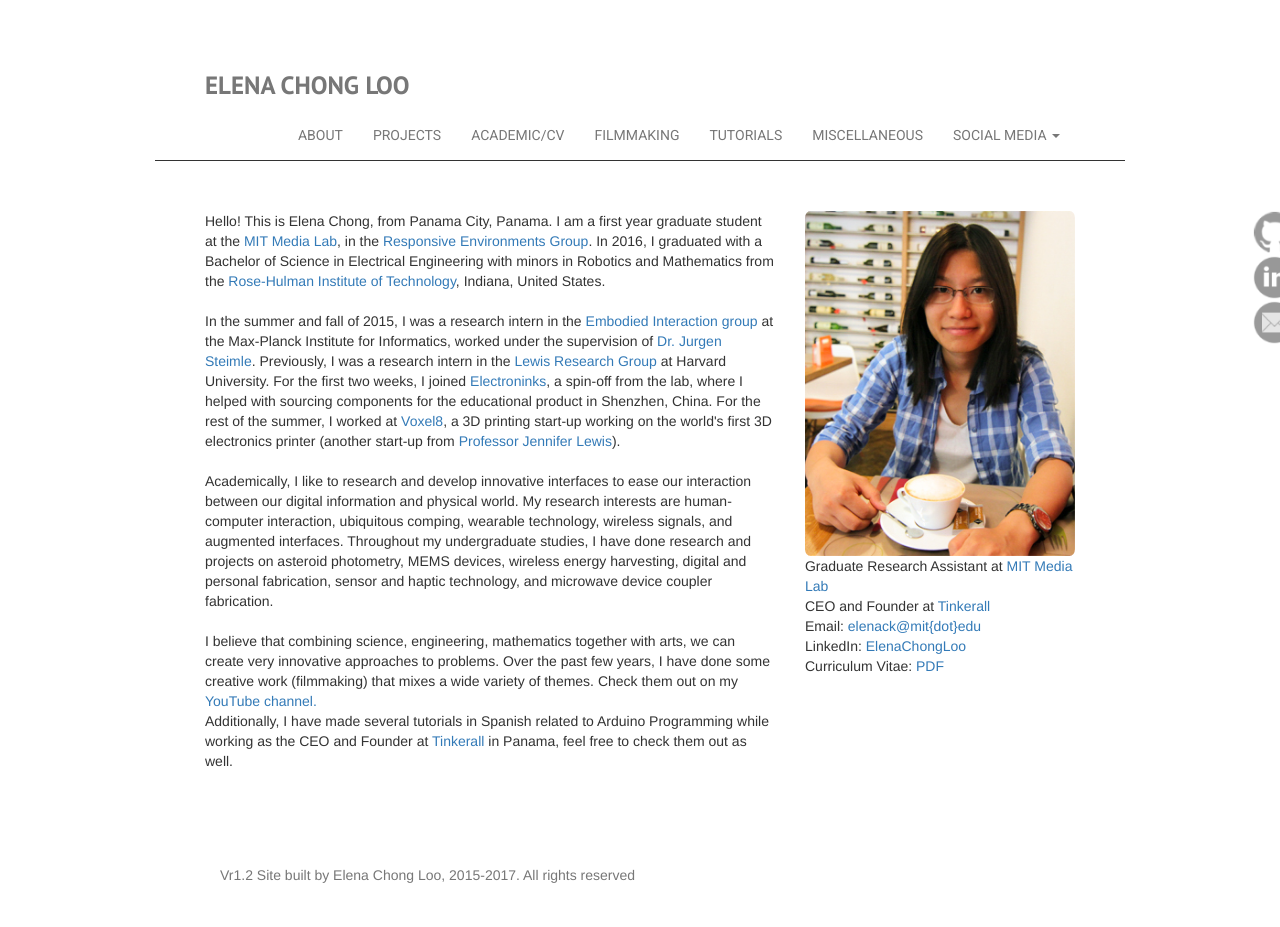
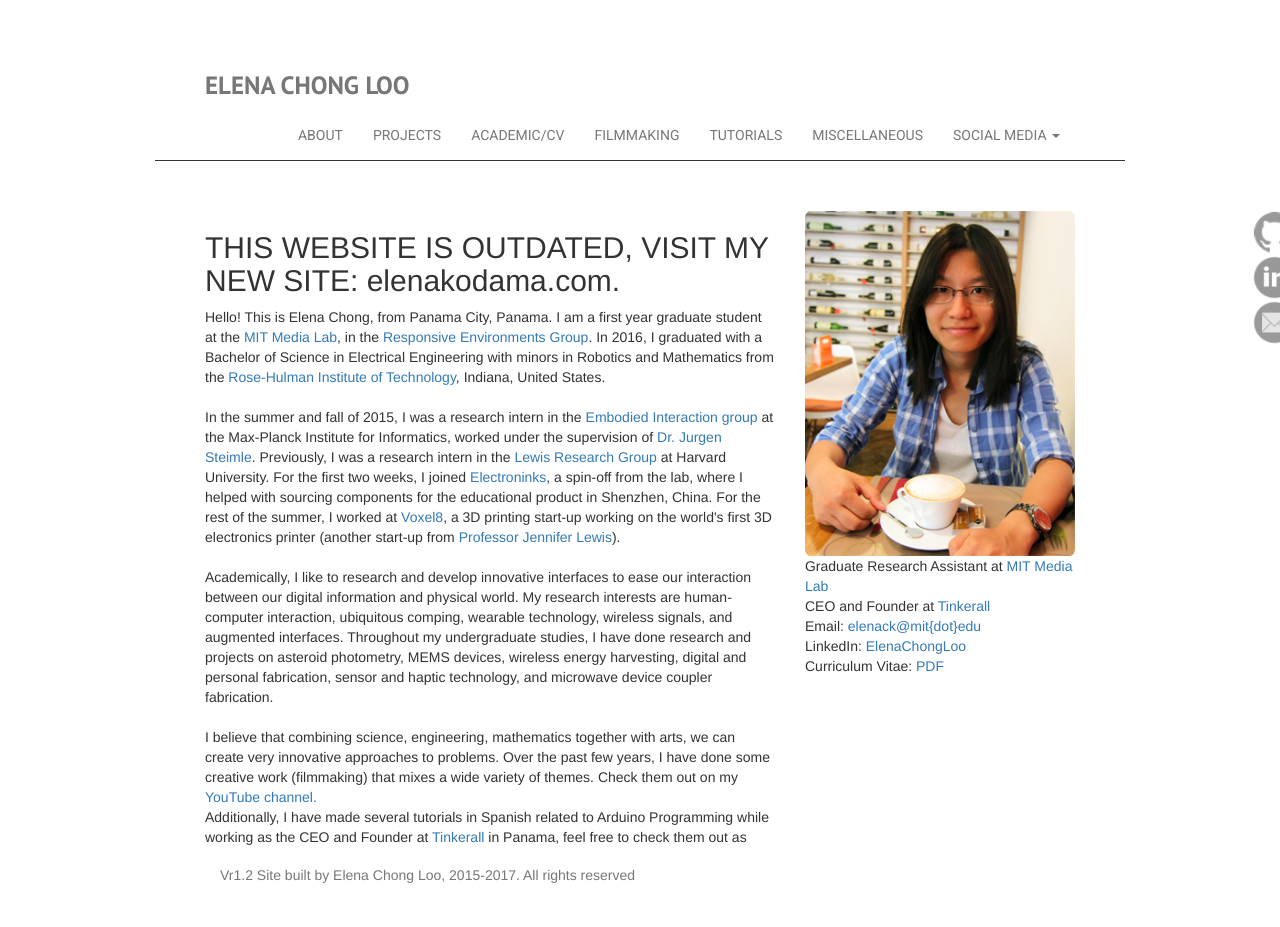
Before and after one commit to helenchg/elenachong.com, a Jekyll site: the page built from index.html, in a window 1280 px wide. Built offline with Jekyll 4.4.1, drawn with Linux system fonts in a browser that asks for light colours; nearby versions of some CDN libraries; before the commit the page ends 900 px from its top, so only the background shows below that.

Commit message:
update old website

```diff
--- a/index.html
+++ b/index.html
@@ -8,6 +8,7 @@
                 <div class = "col-md-8">
             <!-- content -->
                     <p>
+                        <h2>THIS WEBSITE IS OUTDATED, VISIT MY NEW SITE: elenakodama.com.</h2>
                         Hello! This is Elena Chong, from Panama City, Panama. I am a first year graduate student at the <a href="https://www.media.mit.edu/">MIT Media Lab</a>, in the <a href="https://resenv.media.mit.edu/#Publications">Responsive Environments Group</a>. In 2016, I graduated with a Bachelor of Science in Electrical Engineering with minors in Robotics and Mathematics from the <a href= "http://www.rose-hulman.edu">Rose-Hulman Institute of Technology</a>, Indiana, United States.<br><br>
 
                         In the summer and fall of 2015, I was a research intern in the <a href = "https://embodied.mpi-inf.mpg.de/">Embodied Interaction group</a> at the Max-Planck Institute for Informatics, worked under the supervision of <a href = "https://hci.cs.uni-saarland.de/people/juergen-steimle/">Dr. Jurgen Steimle</a>.
```
